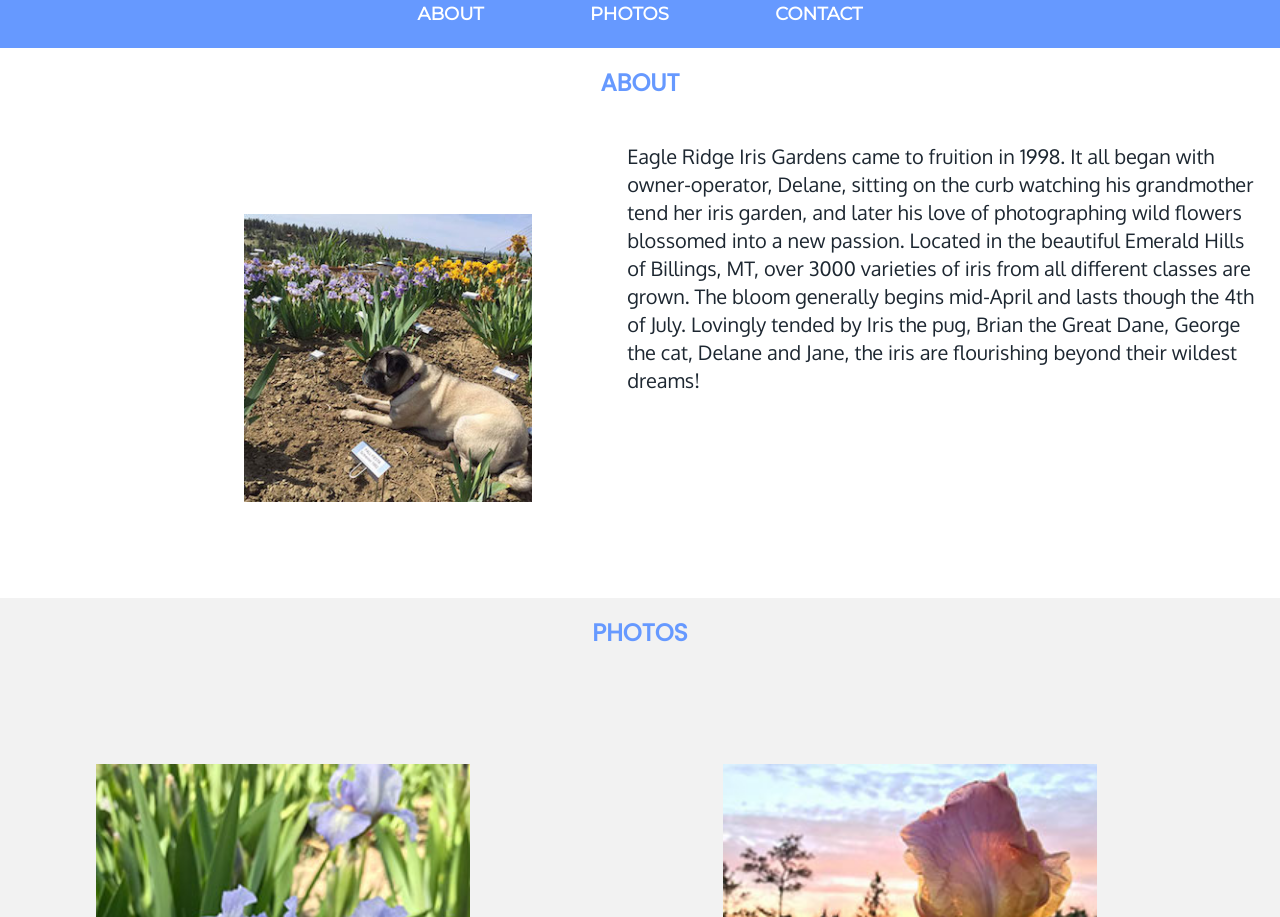
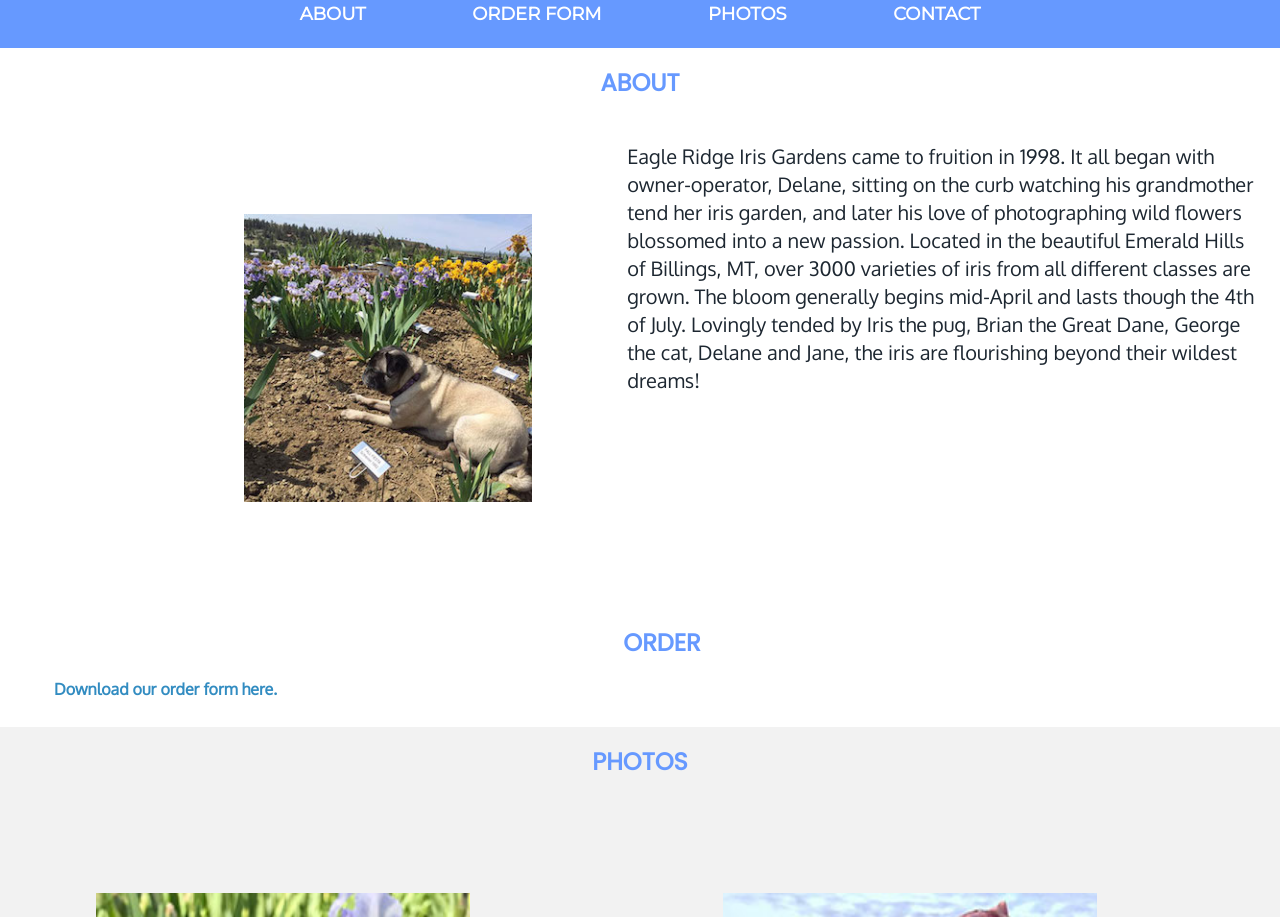
Before and after one commit to janroddy/eagle-ridge-iris, a plain HTML site: page index.html in a window 1280 px wide. Shown: the part 670-1587 px from the top of the page. Drawn offline with nearby package versions, Linux system fonts and the light colour scheme.

Commit message:
added order form pdf

```diff
--- a/css/main.css
+++ b/css/main.css
@@ -197,7 +197,16 @@ nav ul  {
     float: right;
     width: 95%;
     }
+#order {
+    padding left: 10px;
+    margin: 10px;
+    width: 95%;
+    float: right;
 
+}
+#order-link {
+    font-size: 1em;
+}
 #photos {
     float: left;
     background-color: #f2f2f2;
--- a/index.html
+++ b/index.html
@@ -37,6 +37,7 @@
     <nav>
         <ul>
             <li><a href="#about">about</a></li>
+            <li><a href="#order">order form</a></li>
             <li><a href="#photos">photos</a></li>
             <li><a href="#footer">contact</a></li>
         </ul>
@@ -51,6 +52,11 @@
             <img src="img/about-photo.jpg" alt="Iris"></a>
         </figure>
         <p>Eagle Ridge Iris Gardens came to fruition in 1998.  It all began with owner-operator, Delane, sitting on the curb watching his grandmother tend her iris garden, and later his love of photographing wild flowers blossomed into a new passion. Located in the beautiful Emerald Hills of Billings, MT, over 3000 varieties of iris from all different classes are grown. The bloom generally begins mid-April and lasts though the 4th of July.  Lovingly tended by Iris the pug, Brian the Great Dane, George the cat, Delane and Jane, the iris are flourishing beyond their wildest dreams!  </p>
+    </section>
+    <section id="order">
+        <h1>Order</h1>
+        </figure>
+        <p><a id="order-link" href="iris-order-form.pdf" target="_blank" >Download our order form here. </a></p>
     </section>
     <section id="photos">
         <h1>Photos</h1>
```
Also changed, not shown: img/order-photo.jpg (added), 1 other file.
